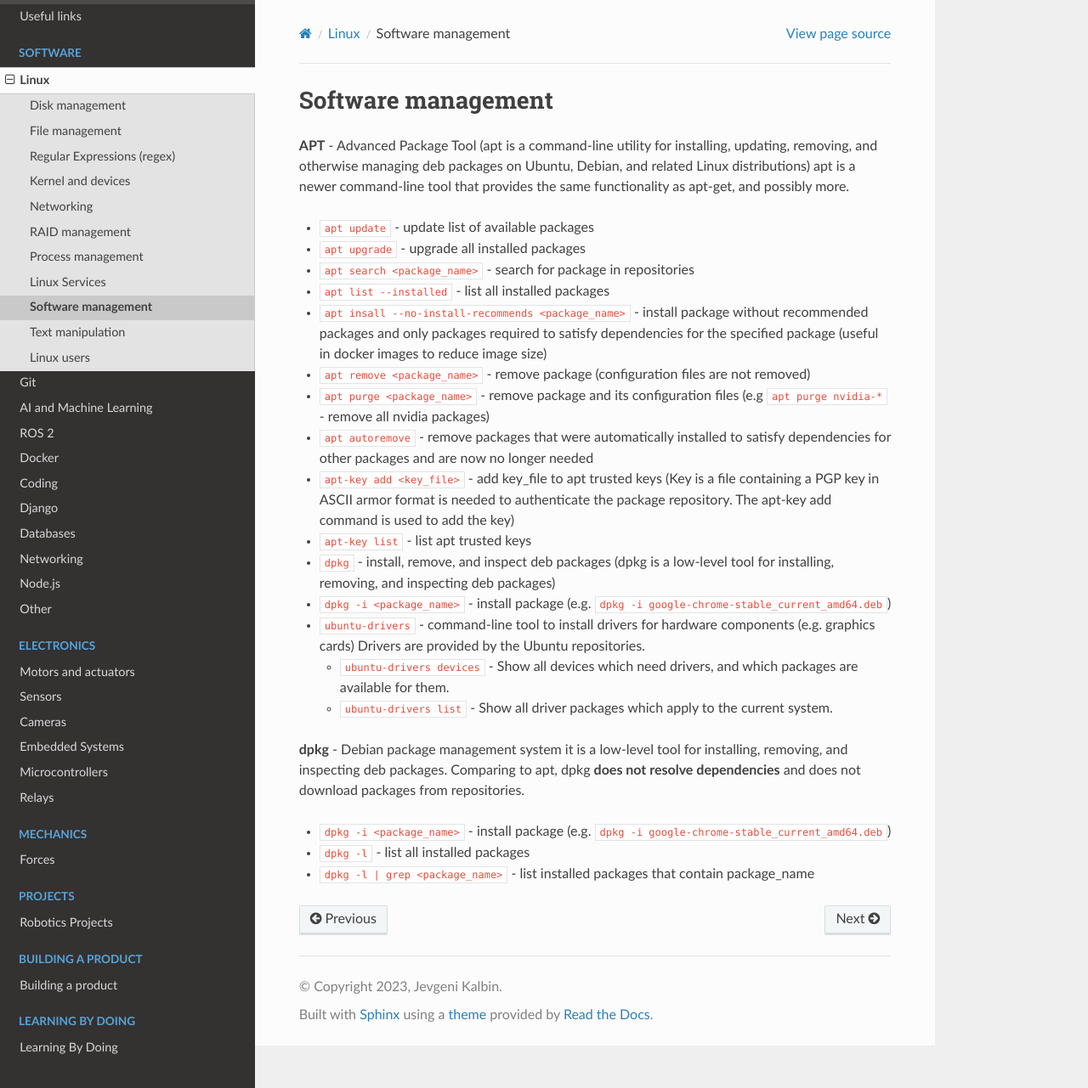
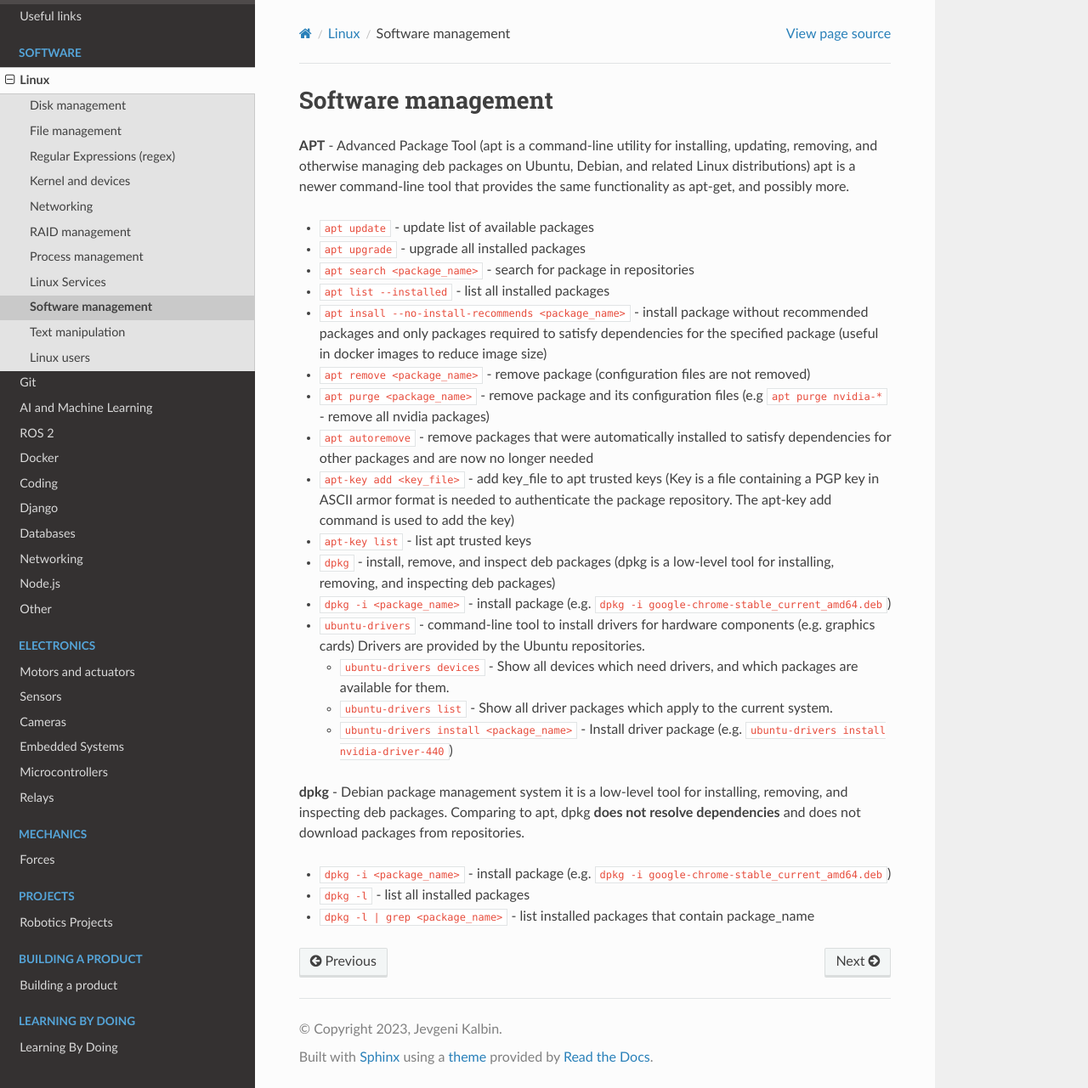
Before and after one commit to jevgenik/manuals, a Sphinx documentation site: the page built from source/files/software/linux/software_management.rst, in a window 1280 px wide and 1281 px high. Shown: the whole window at 85% size. Built offline with Sphinx 7.4.7 and the Read the Docs theme 2.0.0, drawn with Linux system fonts in a browser that asks for light colours.

Commit message:
software_management

```diff
--- a/source/files/software/linux/software_management.rst
+++ b/source/files/software/linux/software_management.rst
@@ -40,6 +40,8 @@ the same functionality as apt-get, and possibly more.
 
   - ``ubuntu-drivers list`` - Show all driver packages which apply to the current system.
 
+  - ``ubuntu-drivers install <package_name>`` - Install driver package (e.g. ``ubuntu-drivers install nvidia-driver-440``)
+
 
 **dpkg** - Debian package management system
 it is a low-level tool for installing, removing, and inspecting deb packages.
```
